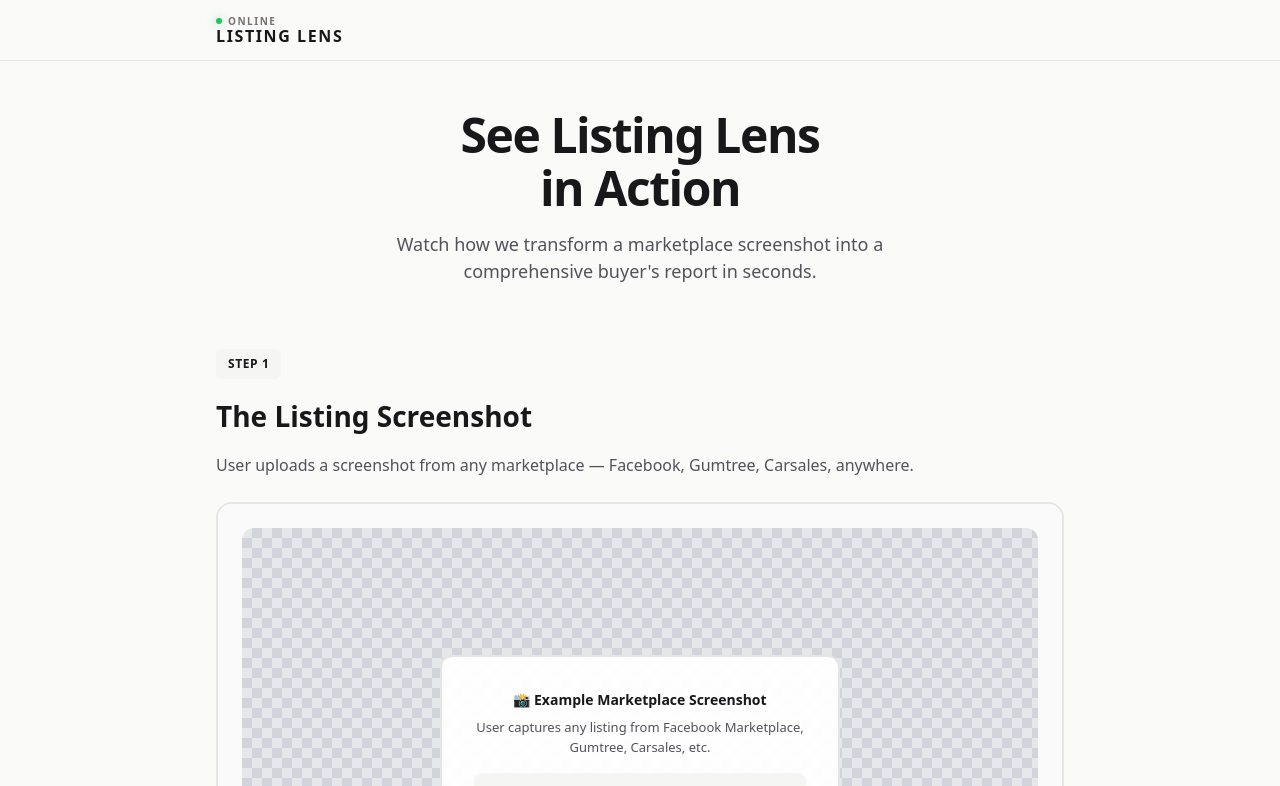
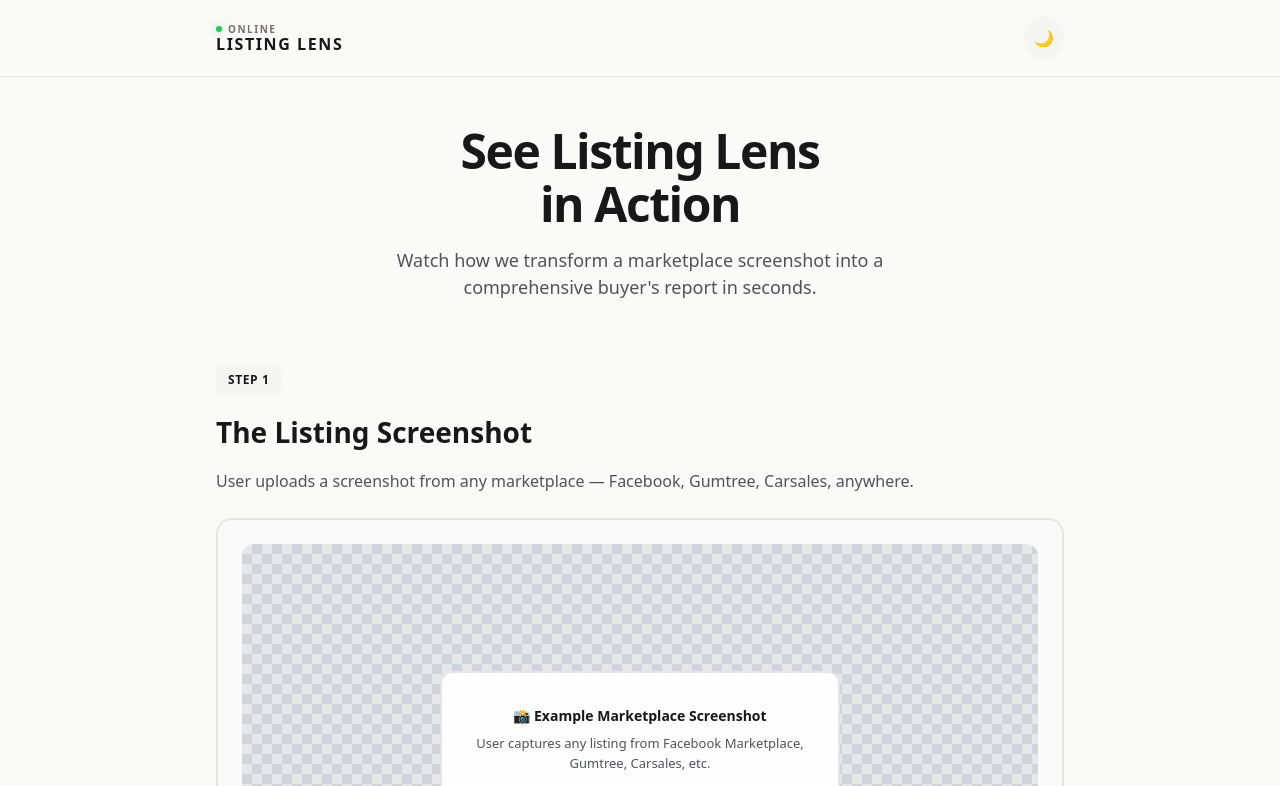
Before and after one commit to 1973Studio/listinglens-production, a Next.js app: page /demo in a window 1280 px wide. Shown: the top 786 px of the page. Built offline with nearby package versions, Linux system fonts and the light colour scheme.

Commit message:
Update page.tsx

```diff
--- a/app/demo/page.tsx
+++ b/app/demo/page.tsx
@@ -16,9 +16,21 @@ export default function DemoPage() {
   const [darkMode, setDarkMode] = useState(false);
 
   useEffect(() => {
-    const isDark = window.matchMedia('(prefers-color-scheme: dark)').matches;
-    setDarkMode(isDark);
+    // Check localStorage first, then system preference
+    const saved = localStorage.getItem('darkMode');
+    if (saved !== null) {
+      setDarkMode(saved === 'true');
+    } else {
+      const isDark = window.matchMedia('(prefers-color-scheme: dark)').matches;
+      setDarkMode(isDark);
+    }
   }, []);
+
+  const toggleDarkMode = () => {
+    const newMode = !darkMode;
+    setDarkMode(newMode);
+    localStorage.setItem('darkMode', String(newMode));
+  };
 
   const bg = darkMode ? '#09090b' : '#fafaf9';
   const text = darkMode ? '#fafafa' : '#18181b';
@@ -49,6 +61,24 @@ export default function DemoPage() {
               LISTING LENS
             </span>
           </Link>
+          <button
+            onClick={toggleDarkMode}
+            style={{
+              padding: 10,
+              borderRadius: '50%',
+              border: 'none',
+              backgroundColor: darkMode ? '#27272a' : '#f5f5f4',
+              color: darkMode ? '#fbbf24' : '#52525b',
+              cursor: 'pointer',
+              transition: 'all 0.2s',
+              display: 'flex',
+              alignItems: 'center',
+              justifyContent: 'center'
+            }}
+            aria-label="Toggle dark mode"
+          >
+            {darkMode ? '☀️' : '🌙'}
+          </button>
         </div>
       </header>
 
@@ -465,6 +495,8 @@ export default function DemoPage() {
             <Link href="/faq" style={{ color: muted, textDecoration: 'none' }}>FAQ</Link>
             <Link href="/pricing" style={{ color: muted, textDecoration: 'none' }}>Pricing</Link>
             <Link href="/about" style={{ color: muted, textDecoration: 'none' }}>About</Link>
+            <Link href="/demo" style={{ color: muted, textDecoration: 'none' }}>Demo</Link>
+            <Link href="/partners" style={{ color: muted, textDecoration: 'none' }}>API</Link>
             <Link href="/privacy" style={{ color: muted, textDecoration: 'none' }}>Privacy</Link>
             <Link href="/terms" style={{ color: muted, textDecoration: 'none' }}>Terms</Link>
             <Link href="/contact" style={{ color: muted, textDecoration: 'none' }}>Say Hello</Link>
```
